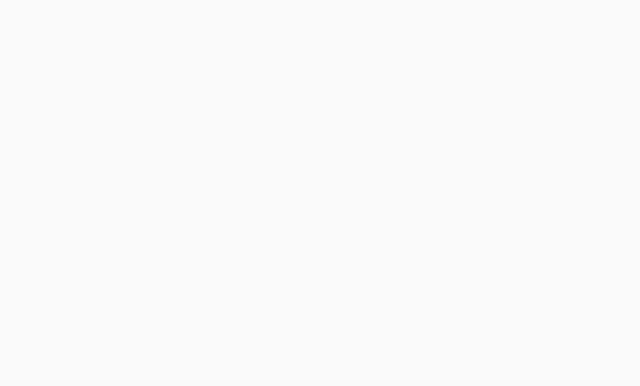
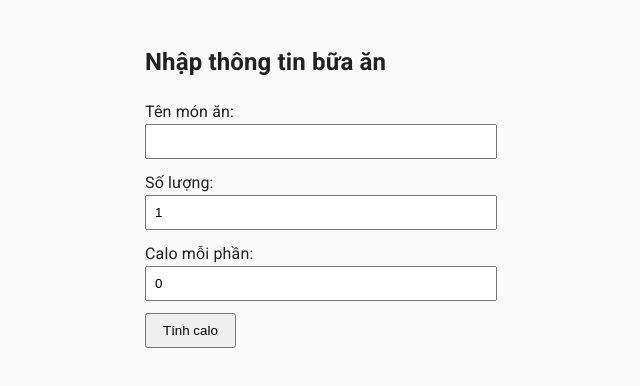
Before and after one commit to MinhKhoi07/CongNghePhanMem-DA22TTD, a React (Create React App) app in the folder frontend/: page /meal-input in a window 1280 px wide. Before the commit this address had no page. Shown: the top 386 px of the page, without its empty margins (319-959 px from the left). Built offline with nearby package versions, Linux system fonts and the light colour scheme.

Commit message:
Cập nhật mã mới

```diff
--- a/frontend/src/App.tsx
+++ b/frontend/src/App.tsx
@@ -4,6 +4,7 @@ import { Container, Box } from '@mui/material';
 import Login from './pages/Login';
 import Register from './pages/Register';
 import Dashboard from './pages/Dashboard';
+import MealInput from './pages/MealInput';
 import { AuthProvider, useAuth } from './contexts/AuthContext';
 
 const PrivateRoute: React.FC<{ children: React.ReactNode }> = ({ children }) => {
@@ -27,6 +28,7 @@ const App: React.FC = () => {
                 </PrivateRoute>
               }
             />
+            <Route path="/meal-input" element={<MealInput />} />
             <Route path="/" element={<Navigate to="/login" />} />
           </Routes>
         </Container>
--- /dev/null
+++ b/frontend/src/pages/MealInput.tsx
@@ -0,0 +1,73 @@
+import React, { useState } from 'react';
+
+interface MealItem {
+  name: string;
+  quantity: number;
+  caloriesPerUnit: number;
+}
+
+const MealInput: React.FC = () => {
+  const [meal, setMeal] = useState<MealItem>({ name: '', quantity: 1, caloriesPerUnit: 0 });
+  const [totalCalories, setTotalCalories] = useState<number | null>(null);
+
+  const handleChange = (e: React.ChangeEvent<HTMLInputElement>) => {
+    const { name, value } = e.target;
+    setMeal({ ...meal, [name]: name === 'name' ? value : Number(value) });
+  };
+
+  const handleSubmit = (e: React.FormEvent) => {
+    e.preventDefault();
+    setTotalCalories(meal.quantity * meal.caloriesPerUnit);
+  };
+
+  return (
+    <div style={{ maxWidth: 400, margin: '0 auto', padding: 24 }}>
+      <h2>Nhập thông tin bữa ăn</h2>
+      <form onSubmit={handleSubmit}>
+        <div style={{ marginBottom: 12 }}>
+          <label>Tên món ăn:</label>
+          <input
+            type="text"
+            name="name"
+            value={meal.name}
+            onChange={handleChange}
+            required
+            style={{ width: '100%', padding: 8 }}
+          />
+        </div>
+        <div style={{ marginBottom: 12 }}>
+          <label>Số lượng:</label>
+          <input
+            type="number"
+            name="quantity"
+            value={meal.quantity}
+            min={1}
+            onChange={handleChange}
+            required
+            style={{ width: '100%', padding: 8 }}
+          />
+        </div>
+        <div style={{ marginBottom: 12 }}>
+          <label>Calo mỗi phần:</label>
+          <input
+            type="number"
+            name="caloriesPerUnit"
+            value={meal.caloriesPerUnit}
+            min={0}
+            onChange={handleChange}
+            required
+            style={{ width: '100%', padding: 8 }}
+          />
+        </div>
+        <button type="submit" style={{ padding: '8px 16px' }}>Tính calo</button>
+      </form>
+      {totalCalories !== null && (
+        <div style={{ marginTop: 24, fontWeight: 'bold' }}>
+          Tổng calo: {totalCalories} kcal
+        </div>
+      )}
+    </div>
+  );
+};
+
+export default MealInput;
```
